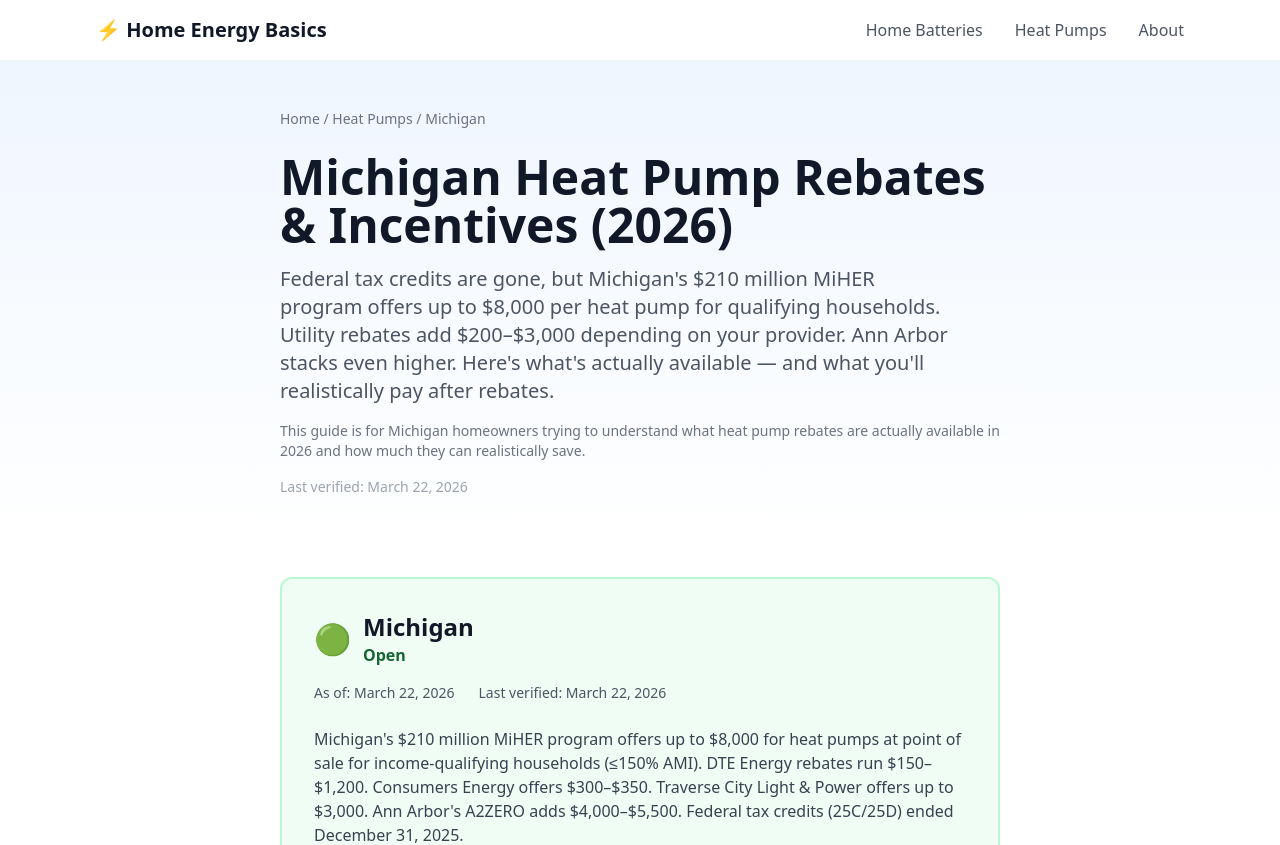
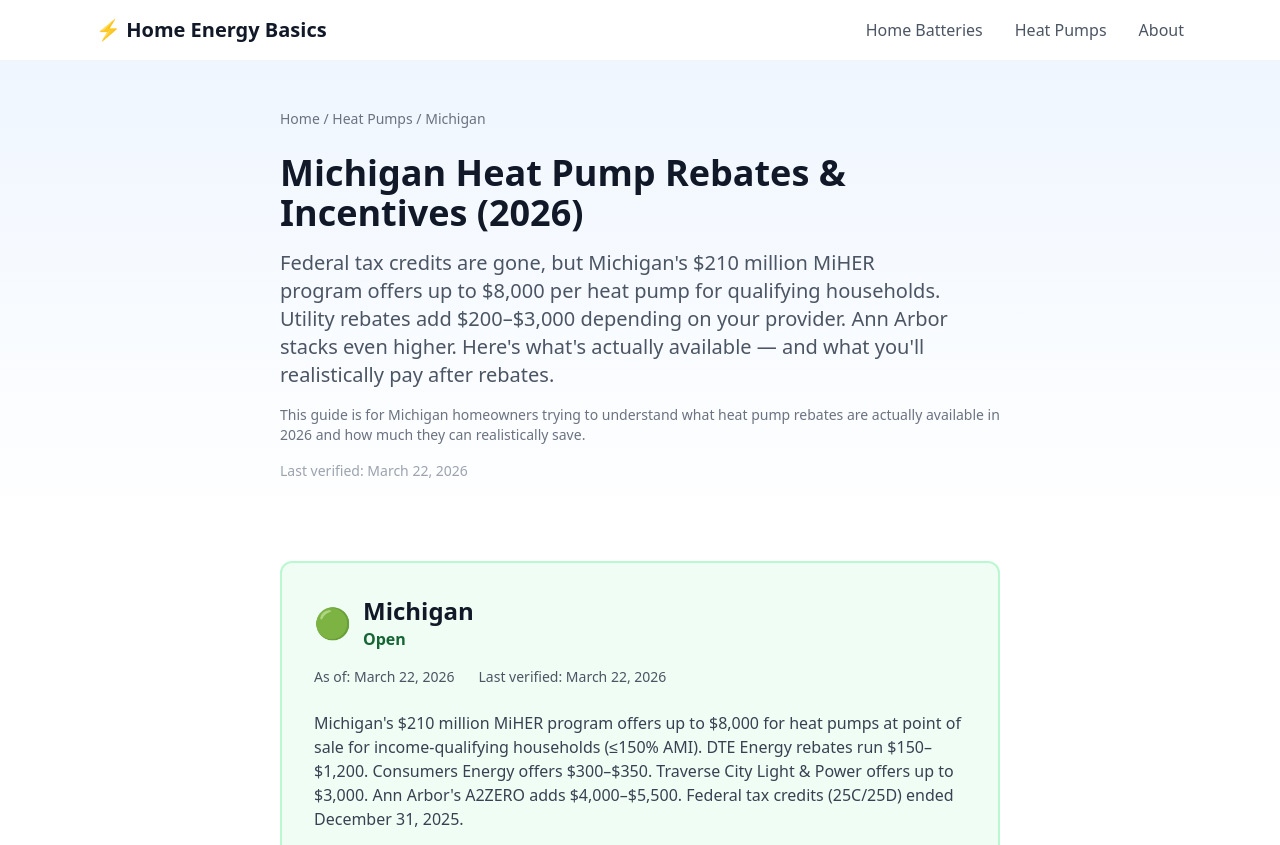
Before and after one commit to giniwproductions-88/homeenergybasics, a Next.js app: page /heat-pumps/states/mi in a window 1280 px wide. Shown: the top 845 px of the page. Built offline with nearby package versions, Linux system fonts and the light colour scheme.

Commit message:
Fix MI h1 sizing to match other state pages

```diff
--- a/src/app/heat-pumps/states/mi/page.tsx
+++ b/src/app/heat-pumps/states/mi/page.tsx
@@ -100,7 +100,7 @@
             / Michigan
           </nav>
 
-          <h1 className="text-4xl md:text-5xl font-extrabold text-gray-900 mb-4">
+          <h1 className="text-3xl md:text-4xl font-bold text-gray-900 mb-4">
             Michigan Heat Pump Rebates &amp; Incentives (2026)
           </h1>
 
```
